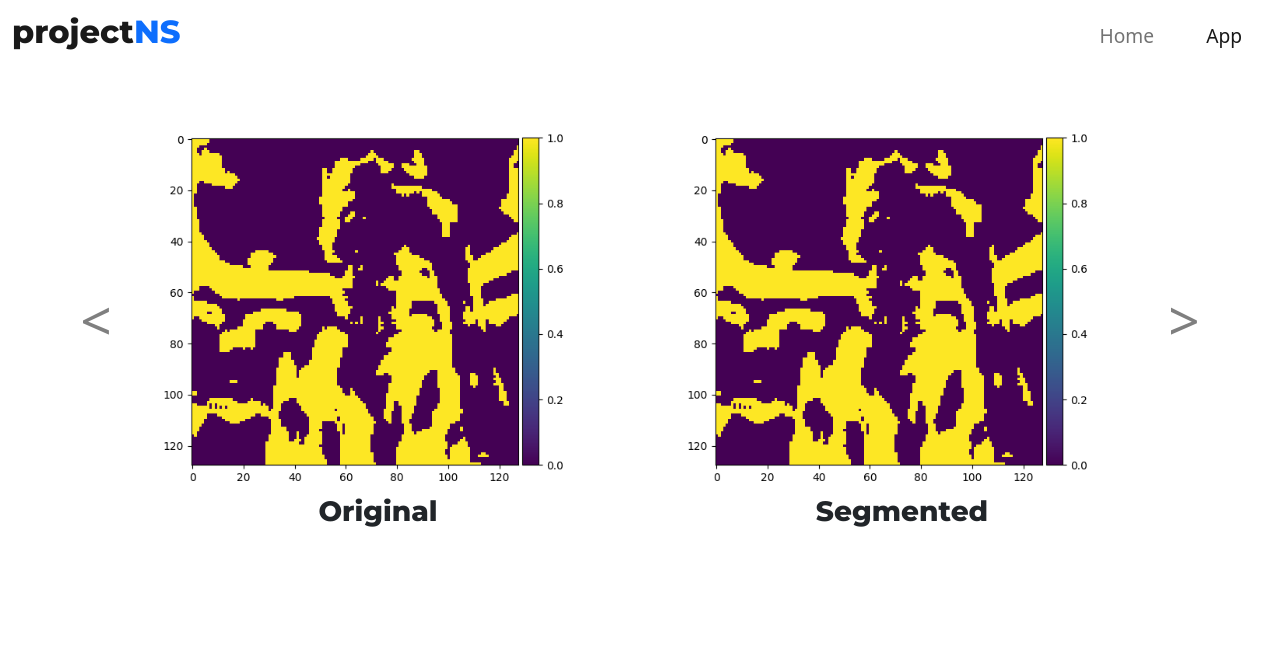
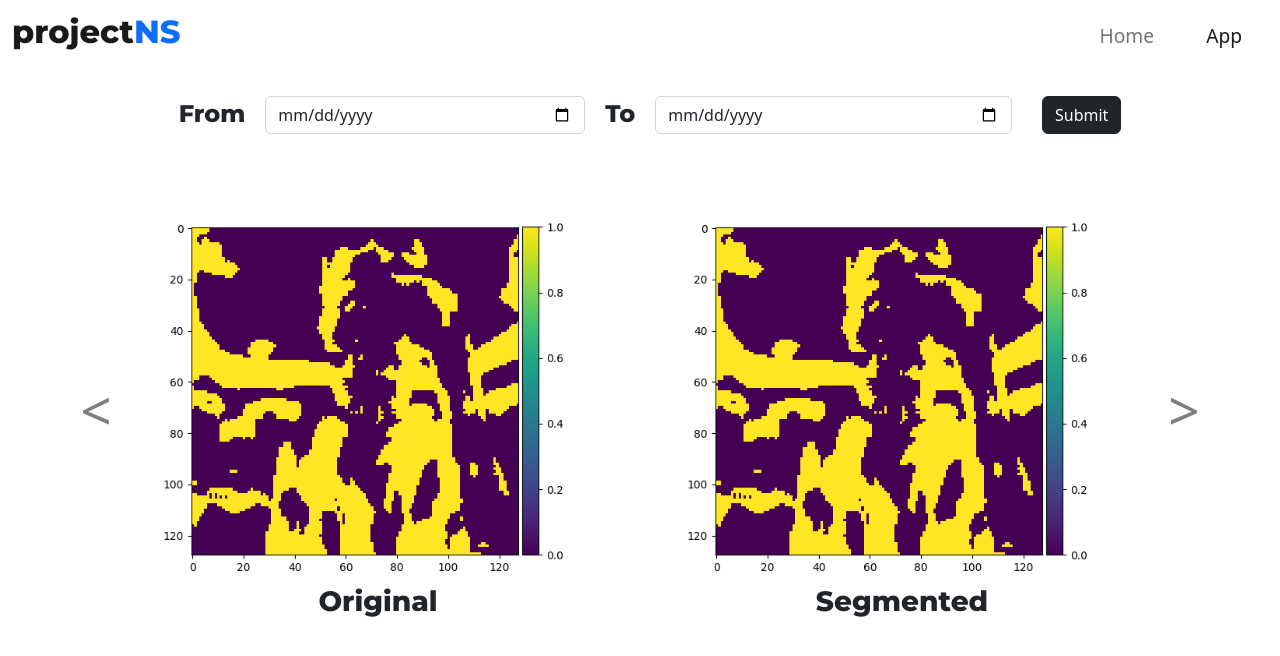
Before and after one commit to AvyaRathod/Project-NS, a React (Vite) app in the folder frontend/: page /output in a window 1280 px wide. Shown: the top 656 px of the page. Built offline with nearby package versions, Linux system fonts and the light colour scheme.

Commit message:
Update Output.jsx

```diff
--- a/frontend/src/components/Output.jsx
+++ b/frontend/src/components/Output.jsx
@@ -1,10 +1,12 @@
 import React, { useState } from "react";
 import NonCarousel from "./NonCarousel";
+import Range from "./Range";
 
 export default function Output() {
 
     return (
       <div id="output-page" className="container-fluid p-0">
+      <Range />
       <NonCarousel />
       </div>
     );
```
